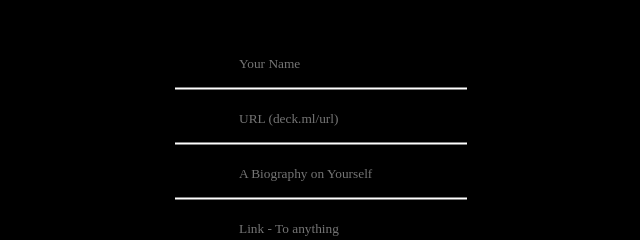
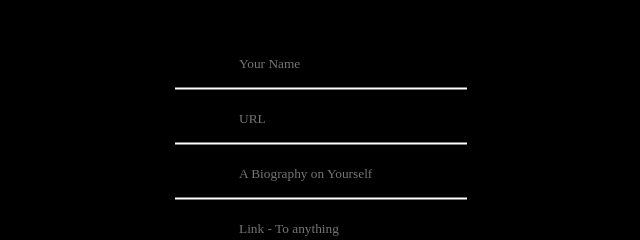
Before and after one commit to kbrvoid/deck, a website: page views/form.html in a window 1280 px wide. Shown: the part 178-418 px from the top of the page, 319-959 px from the left. Drawn offline with Linux system fonts and the light colour scheme; files that its build step writes are made by us from their sources; files whose address does not match are found by name; a web font is replaced by a local one.

Commit message:
no deck.ml

```diff
--- a/views/form.html
+++ b/views/form.html
@@ -11,7 +11,7 @@
 <form action="/new" method="POST">
    <input type="text" name="name" placeholder="Your Name" autocomplete="off" required/>
    <br/>
-   <input type="text" name="url" placeholder="URL (deck.ml/url)" autocomplete="off" required/>
+   <input type="text" name="url" placeholder="URL" autocomplete="off" required/>
    <br/>
    <input type="text" name="bio" placeholder="A Biography on Yourself" autocomplete="off" required/>
    <br/>
```
